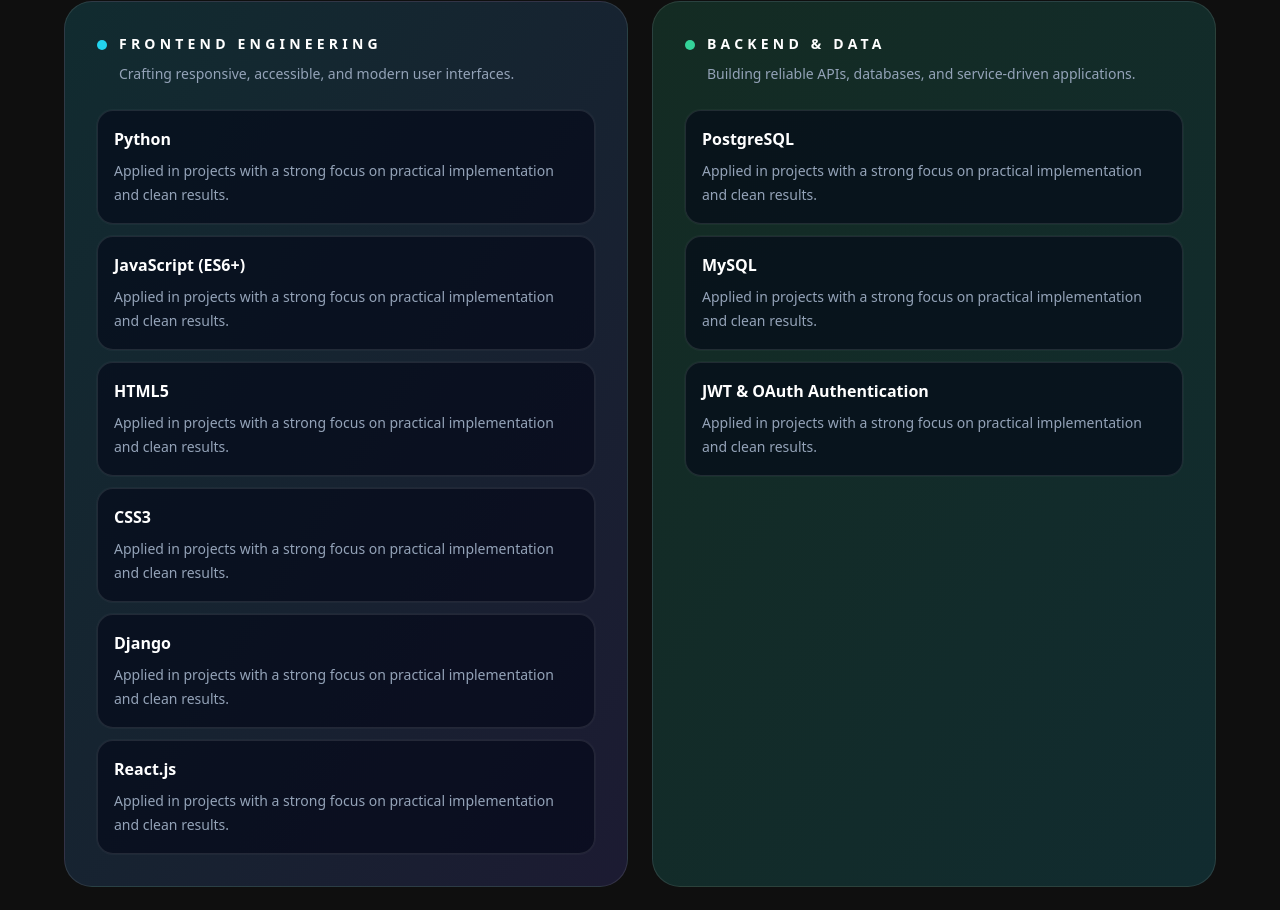
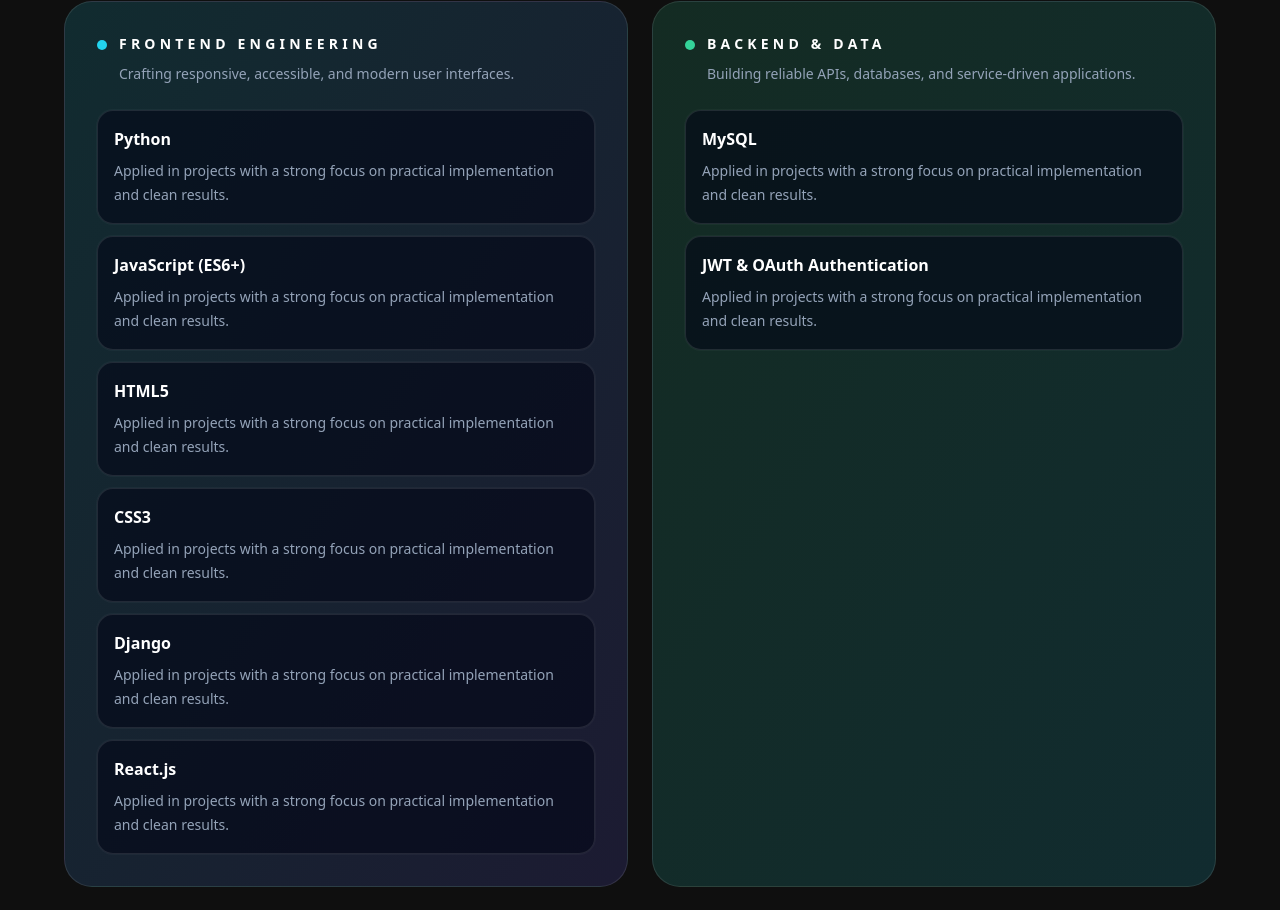
Before and after one commit to TEJASSREERR/my-portfolio, a React (Vite) app: page / in a window 1280 px wide. Shown: the part 2075-2985 px from the top of the page. Built offline with nearby package versions, Linux system fonts and the light colour scheme.

Commit message:
Update skills

```diff
--- a/src/data/skills.js
+++ b/src/data/skills.js
@@ -8,8 +8,7 @@
     { name: 'React.js', level: 85 }
   ],
   backend: [
-    { name: 'PostgreSQL', level: 80 },
-    { name: 'MySQL', level: 78 },
+    { name: 'MySQL', level: 77 },
     { name: 'JWT & OAuth Authentication', level: 80 }
   ],
   hardware: [
```
